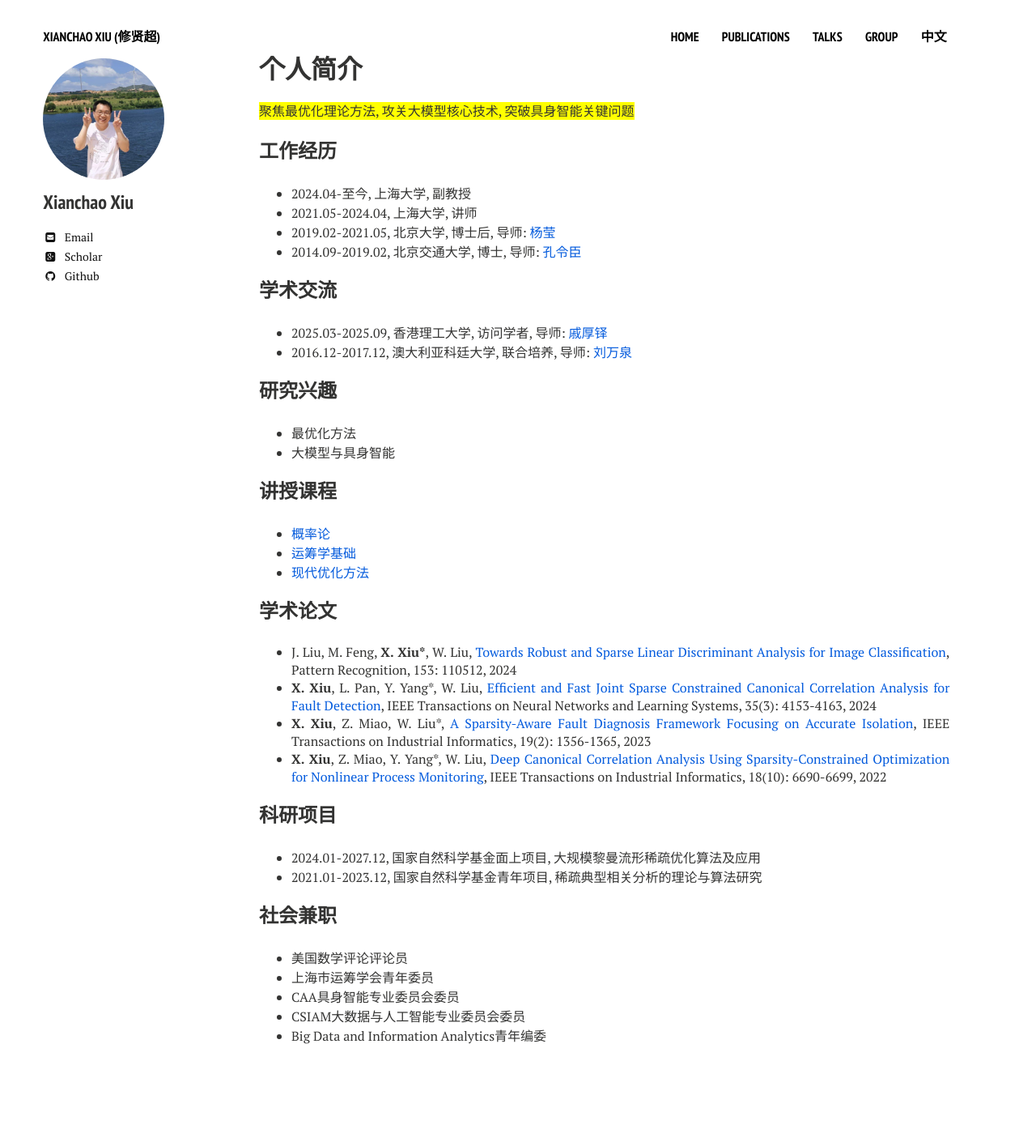
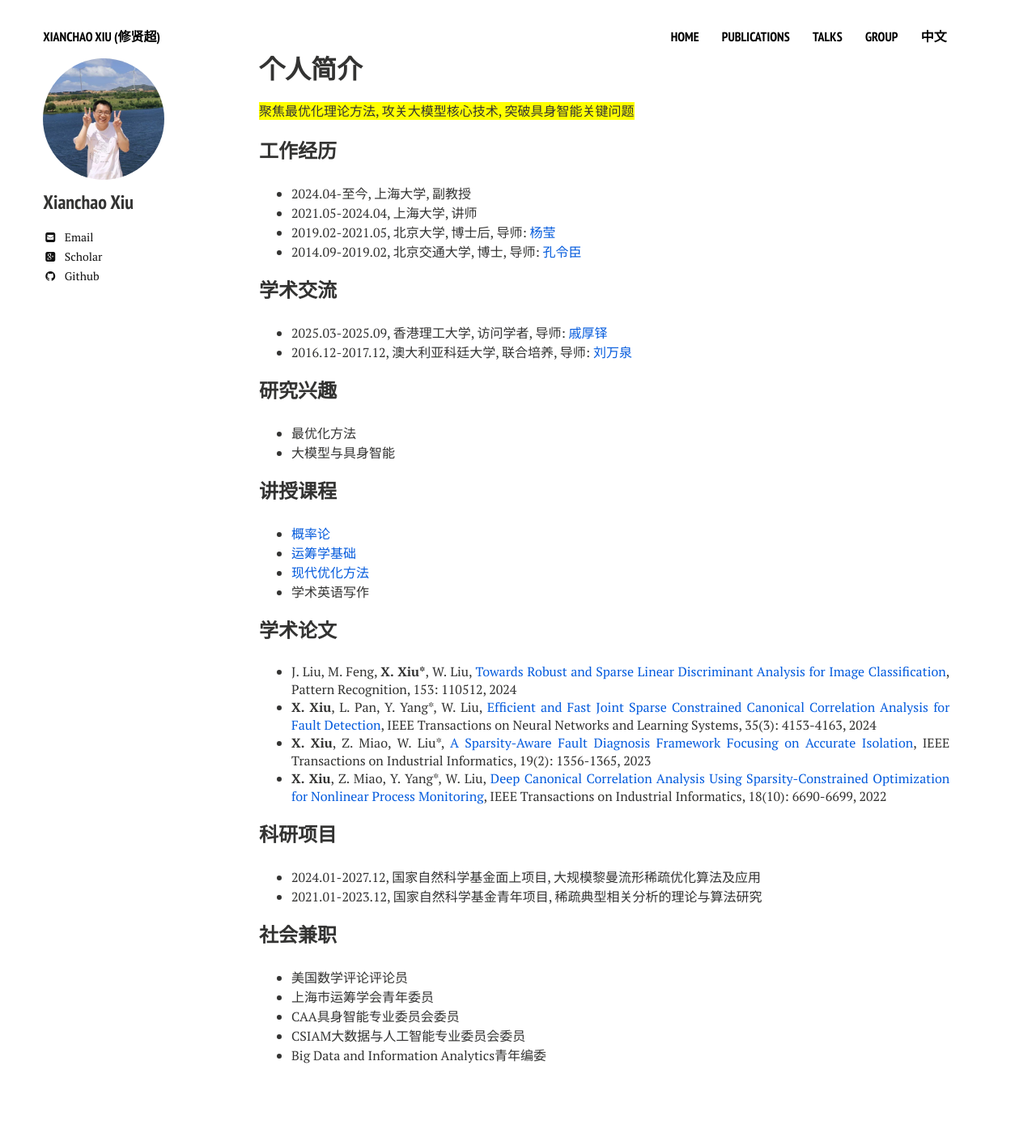
Before and after one commit to xianchaoxiu/xianchaoxiu.github.io, a Jekyll site: the page built from chinese/index.md, in a window 1280 px wide. Shown: the whole page at 81% size. Built offline with Jekyll 4.4.1, drawn with Linux system fonts in a browser that asks for light colours; nearby versions of some CDN libraries; before the commit the page ends 1386 px from its top, so only the background shows below that.

Commit message:
Update index.md

```diff
--- a/chinese/index.md
+++ b/chinese/index.md
@@ -31,7 +31,7 @@ share: false
 * <a href="https://xianchaoxiu.github.io/chinese/PRO/" class="textlink" target="_blank"> 概率论 </a><br>
 * <a href="https://xianchaoxiu.github.io/chinese/OR/" class="textlink" target="_blank"> 运筹学基础 </a><br>
 * <a href="https://xianchaoxiu.github.io/chinese/OPT/" class="textlink" target="_blank"> 现代优化方法 </a><br>
-
+* 学术英语写作 <br>
 
 ### 学术论文
 * J. Liu, M. Feng, <b>X. Xiu*</b>, W. Liu, <a href="https://doi.org/10.1016/j.patcog.2024.110512" class="textlink" target="_blank">Towards Robust and Sparse Linear Discriminant Analysis for Image Classification</a>, Pattern Recognition, 153: 110512, 2024
```
